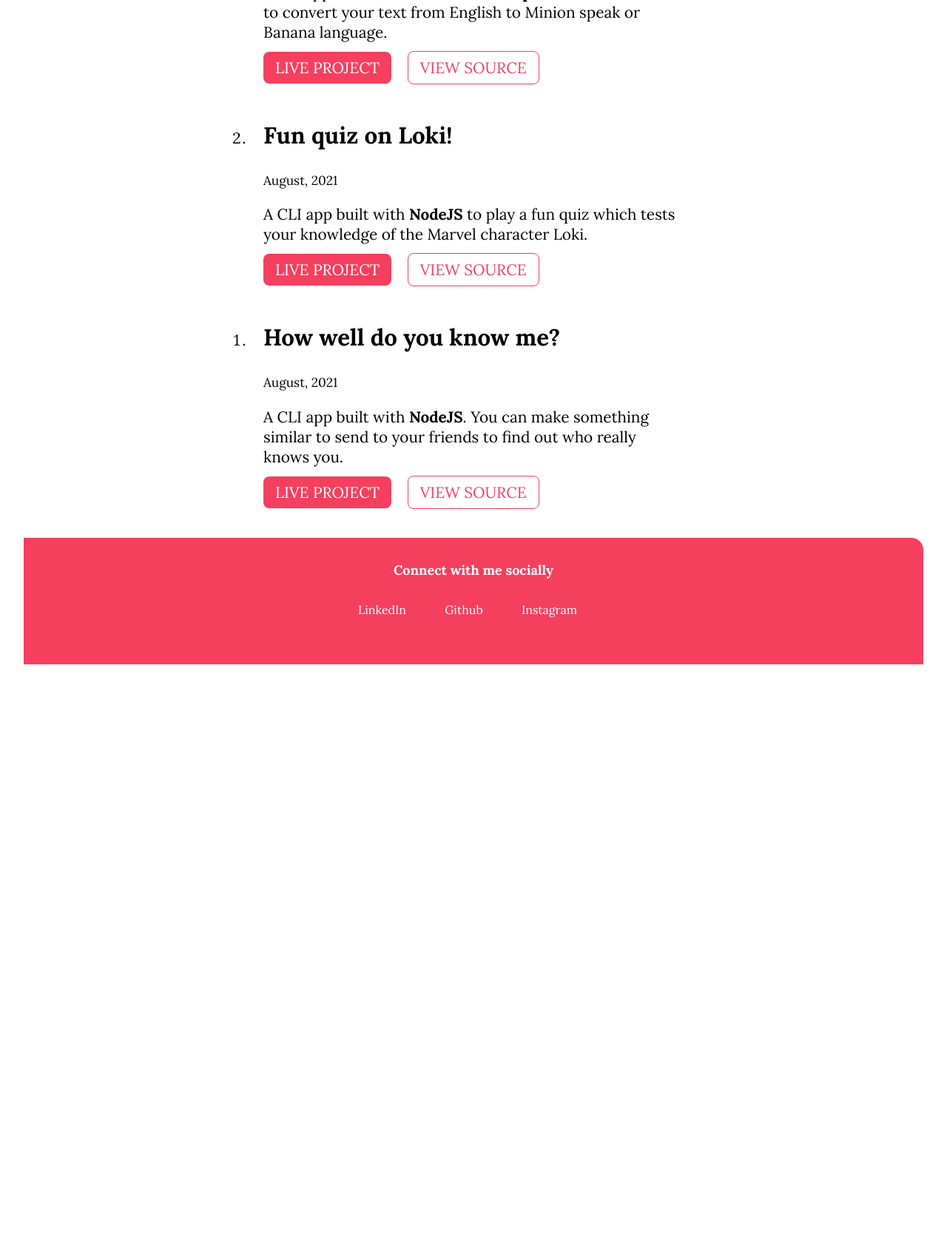
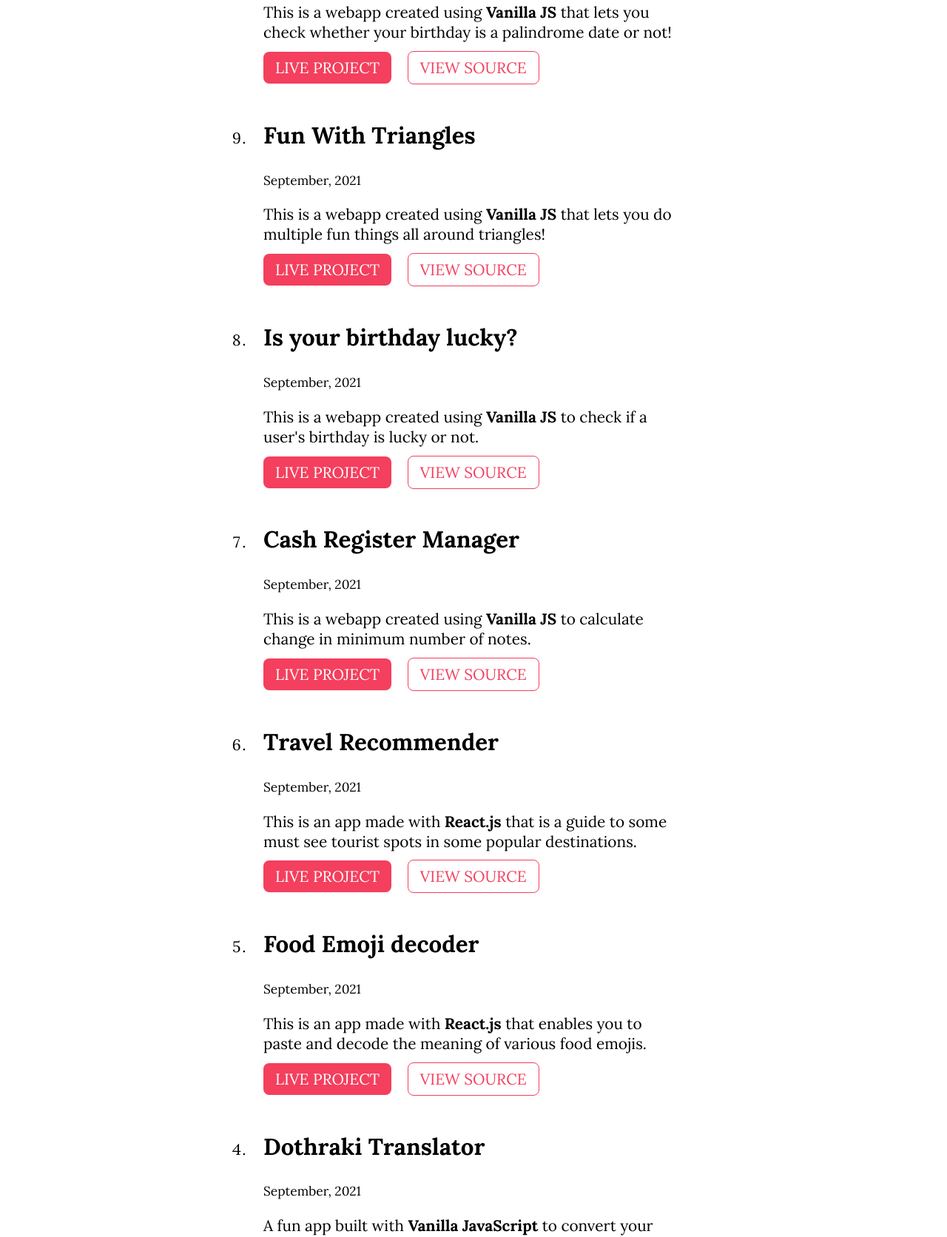
Before and after one commit to bhavyaj12/bhavyaj-portfolio, a plain HTML site: page projects.html in a window 1280 px wide. Shown: the part 815-2487 px from the top of the page at 74% size. Before the commit the page ends 1713 px from the top, so only its background shows below. Drawn offline with Linux system fonts and the light colour scheme.

Commit message:
Update: projects and links

```diff
--- a/projects.html
+++ b/projects.html
@@ -30,6 +30,83 @@
     </header>
 
     <ol reversed class="container container-center">
+        <li>
+            <div class="container container-center margin-md">
+            <h2>Stocks - profit or loss?</h2>
+            <small>September, 2021</small>
+            <p>This is a fun web app made using <strong>Vanilla JS</strong> which tells you how much profit or loss you are making on a purchased stock.</p>
+
+            <a target="_blank" class="link link-primary" href="https://mark14-stocksprofitloss.netlify.app/">LIVE PROJECT</a>
+            <a target="_blank" class="link link-secondary" href="https://github.com/bhavyaj12/mark14-stocks">VIEW SOURCE</a>
+            </div>
+        </li>
+
+        <li>
+            <div class="container container-center margin-md">
+            <h2>Palindrome Birthday</h2>
+            <small>September, 2021</small>
+            <p>This is a webapp created using <strong>Vanilla JS</strong> that lets you check whether your birthday is a palindrome date or not!</p>
+
+            <a target="_blank" class="link link-primary" href="https://mark13-checkpalindromebday.netlify.app/">LIVE PROJECT</a>
+            <a target="_blank" class="link link-secondary" href="https://github.com/bhavyaj12/mark13-palindromeBirthday">VIEW SOURCE</a>
+            </div>
+        </li>
+
+        <li>
+            <div class="container container-center margin-md">
+            <h2>Fun With Triangles</h2>
+            <small>September, 2021</small>
+            <p>This is a webapp created using <strong>Vanilla JS</strong> that lets you do multiple fun things all around triangles!</p>
+
+            <a target="_blank" class="link link-primary" href="https://mark12-trianglesfun.netlify.app/">LIVE PROJECT</a>
+            <a target="_blank" class="link link-secondary" href="https://github.com/bhavyaj12/mark12-FunWithTriangles">VIEW SOURCE</a>
+            </div>
+        </li>
+
+        <li>
+            <div class="container container-center margin-md">
+            <h2>Is your birthday lucky?</h2>
+            <small>September, 2021</small>
+            <p>This is a webapp created using <strong>Vanilla JS</strong> to check if a user's birthday is lucky or not.</p>
+
+            <a target="_blank" class="link link-primary" href="https://mark11-luckybirthdayy.netlify.app/">LIVE PROJECT</a>
+            <a target="_blank" class="link link-secondary" href="https://github.com/bhavyaj12/mark11-LuckyBirthday">VIEW SOURCE</a>
+            </div>
+        </li>
+
+        <li>
+            <div class="container container-center margin-md">
+            <h2>Cash Register Manager</h2>
+            <small>September, 2021</small>
+            <p>This is a webapp created using <strong>Vanilla JS</strong> to calculate change in minimum number of notes.</p>
+
+            <a target="_blank" class="link link-primary" href="https://mark10-cashregmgr.netlify.app/">LIVE PROJECT</a>
+            <a target="_blank" class="link link-secondary" href="https://github.com/bhavyaj12/mark10-CashRegisterMgr">VIEW SOURCE</a>
+            </div>
+        </li>
+
+        <li>
+            <div class="container container-center margin-md">
+            <h2>Travel Recommender</h2>
+            <small>September, 2021</small>
+            <p>This is an app made with <strong>React.js</strong> that is a guide to some must see tourist spots in some popular destinations.</p>
+
+            <a target="_blank" class="link link-primary" href="https://h1kix.csb.app/">LIVE PROJECT</a>
+            <a target="_blank" class="link link-secondary" href="https://github.com/bhavyaj12/mark9TravelRecommender">VIEW SOURCE</a>
+            </div>
+        </li>
+
+        <li>
+            <div class="container container-center margin-md">
+            <h2>Food Emoji decoder</h2>
+            <small>September, 2021</small>
+            <p>This is an app made with <strong>React.js</strong> that enables you to paste and decode the meaning of various food emojis.</p>
+
+            <a target="_blank" class="link link-primary" href="https://8pner.csb.app/">LIVE PROJECT</a>
+            <a target="_blank" class="link link-secondary" href="https://github.com/bhavyaj12/mark8foodEmoji">VIEW SOURCE</a>
+            </div>
+        </li>
+
         <li>
             <div class="container container-center margin-md">
             <h2>Dothraki Translator</h2>
```
